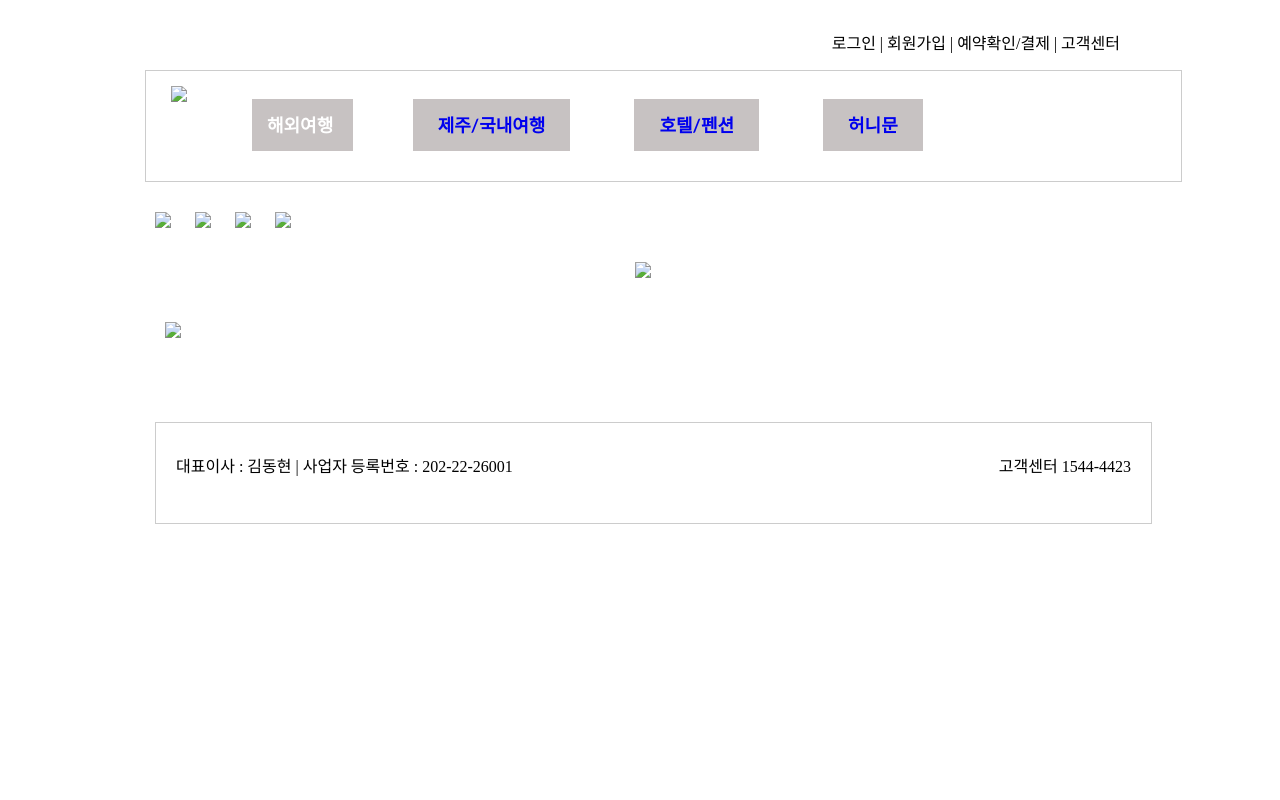
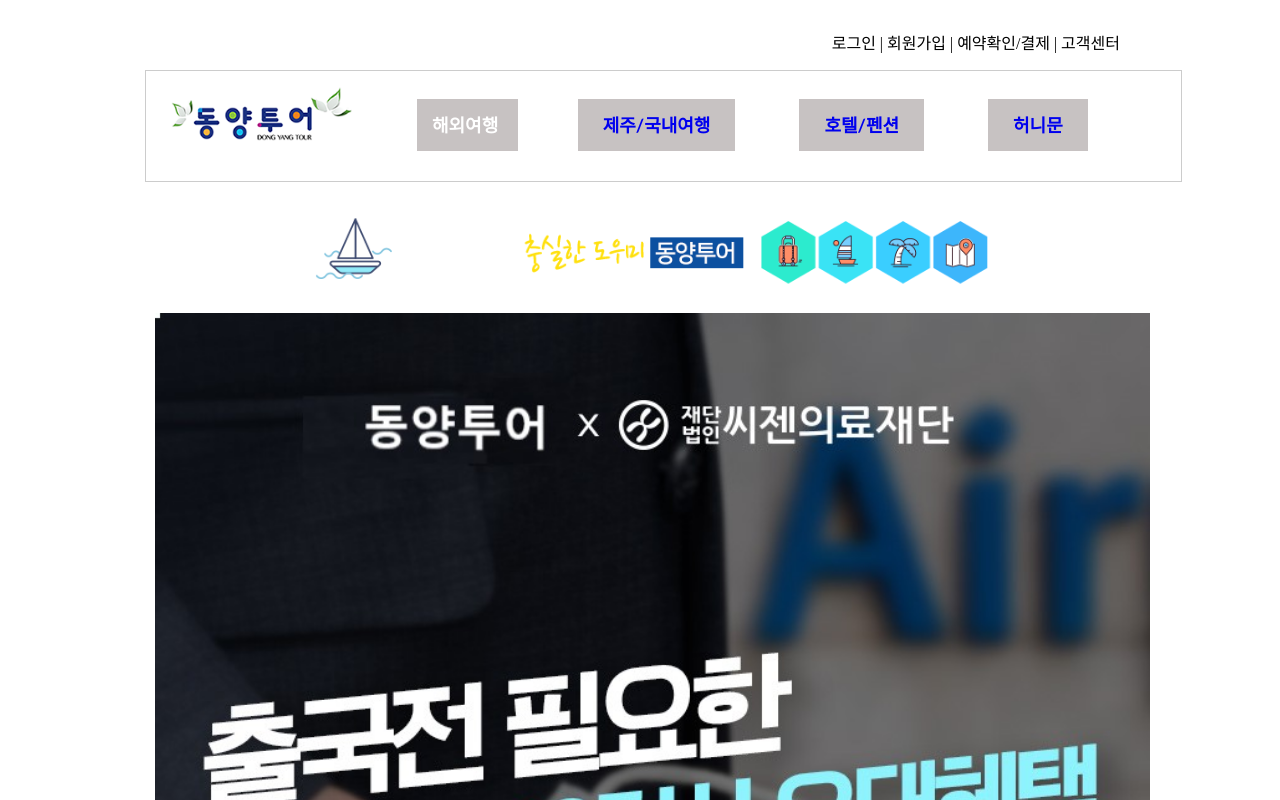
Before and after one commit to smokypine/smokypine.github.io, a plain HTML site: page coronapage.html in a window 1280 px wide. Shown: the top 800 px of the page. Drawn offline with Linux system fonts and the light colour scheme.

Commit message:
Update coronapage.html

```diff
--- a/coronapage.html
+++ b/coronapage.html
@@ -272,7 +272,7 @@ aside li{
     </header>
     <div id="content1" class="sticky">
         <div id="logoimg">
-            <a href="./index.html"><img src="./images/main/dongyanglogo.png" width="181"></a>
+            <a href="./index.html"><img src="./main/dongyanglogo.png" width="181"></a>
         </div>
         <div id="logo">
             <ul>
@@ -291,15 +291,15 @@ aside li{
         </div>
     </div>
     <nav>
-        <img src="./images/main/dong_img.png" width="995">
-        <img src="./images/corona/co01.jpg" width="995">
-        <img src="./images/corona/co02.jpg" width="995">
-        <img src="./images/corona/co03.jpg" width="995">
+        <img src="./main/dong_img.png" width="995">
+        <img src="./corona/co01.jpg" width="995">
+        <img src="./corona/co02.jpg" width="995">
+        <img src="./corona/co03.jpg" width="995">
         <div style="text-align:center">
-            <a href="https://direct.seegenemedical.com/main_kor/" target="_blank"><img src="./images/corona/co04.png"></a>
+            <a href="https://direct.seegenemedical.com/main_kor/" target="_blank"><img src="./corona/co04.png"></a>
         </div>
         <nav>
-            <img src="./images/main/dong_img.png" width="995">
+            <img src="./main/dong_img.png" width="995">
         </nav>
 
         <div class='clear'></div> <!-- float 속성 해제 -->
```
